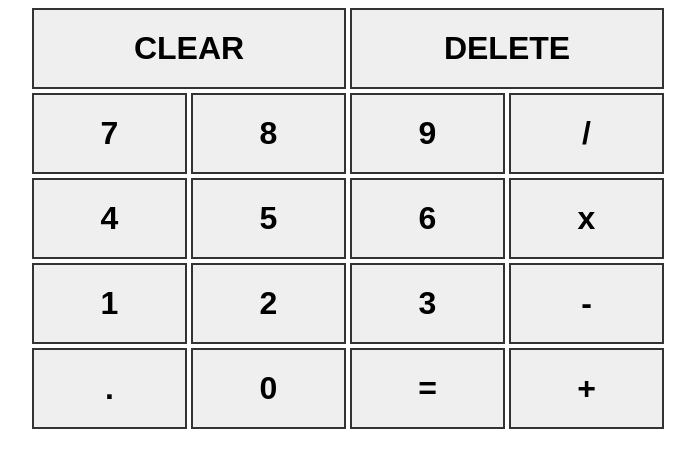
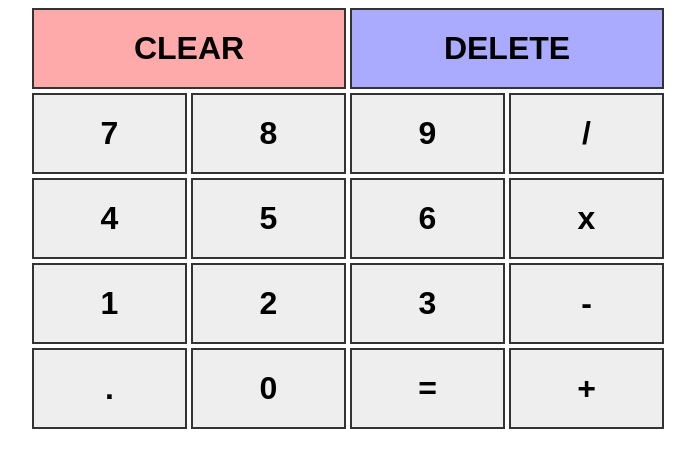
Before and after one commit to wrdowney/calculator, a plain HTML site: page index.html in a window 1280 px wide. Shown: the whole page, without its empty margins (292-987 px from the left). Drawn offline with Linux system fonts and the light colour scheme.

Commit message:
Button hover and active coloring

```diff
--- a/style.css
+++ b/style.css
@@ -24,6 +24,42 @@ body {
     font-weight: bold;
 }
 
+.btn {
+    padding: 20px;
+    border: 2px solid var(--border);
+    font-size: inherit;
+    font-weight: inherit;
+    cursor: pointer;
+    background-color: var(--btn);
+}
+.btn:hover {
+    background-color: var(--btn-hover);
+}
+.btn:active {
+    background-color: var(--btn-active);
+}
+
+
+.btn-red {
+    background-color: var(--btn-red);
+}
+.btn-red:hover {
+    background-color: var(--btn-red-hover);
+}
+.btn-red:active {
+    background-color: var(--btn-red-active);
+}
+
+.btn-blue {
+    background-color: var(--btn-blue);
+}
+.btn-blue:hover {
+    background-color: var(--btn-blue-hover);
+}
+.btn-blue:active {
+    background-color: var(--btn-blue-active);
+}
+
 .buttons {
     display: grid;
     grid-template-columns: repeat(4, 1fr);
@@ -35,13 +71,7 @@ body {
     grid-column: span 2;
 }
 
-.btn {
-    padding: 20px;
-    border: 2px solid var(--border);
-    font-size: inherit;
-    font-weight: inherit;
 
-}
 
 .calculator {
     width: 50%;
```
